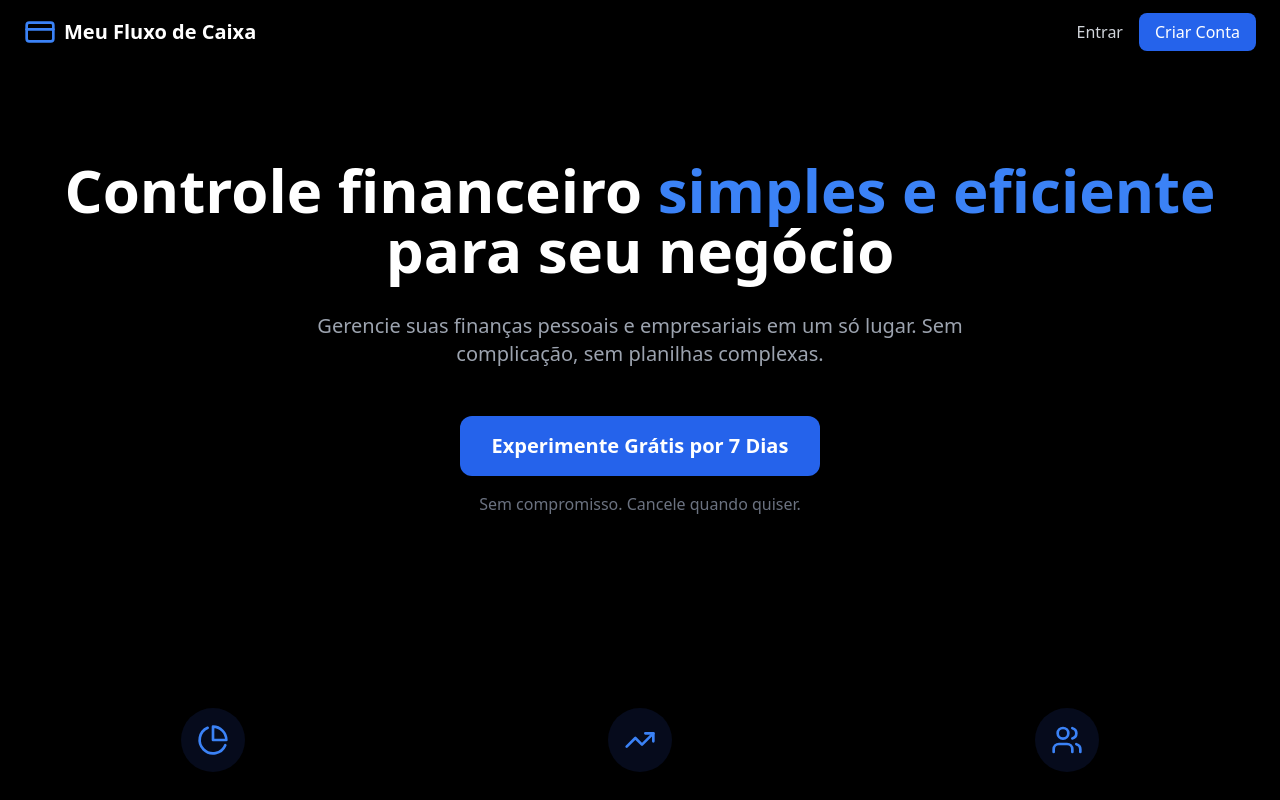
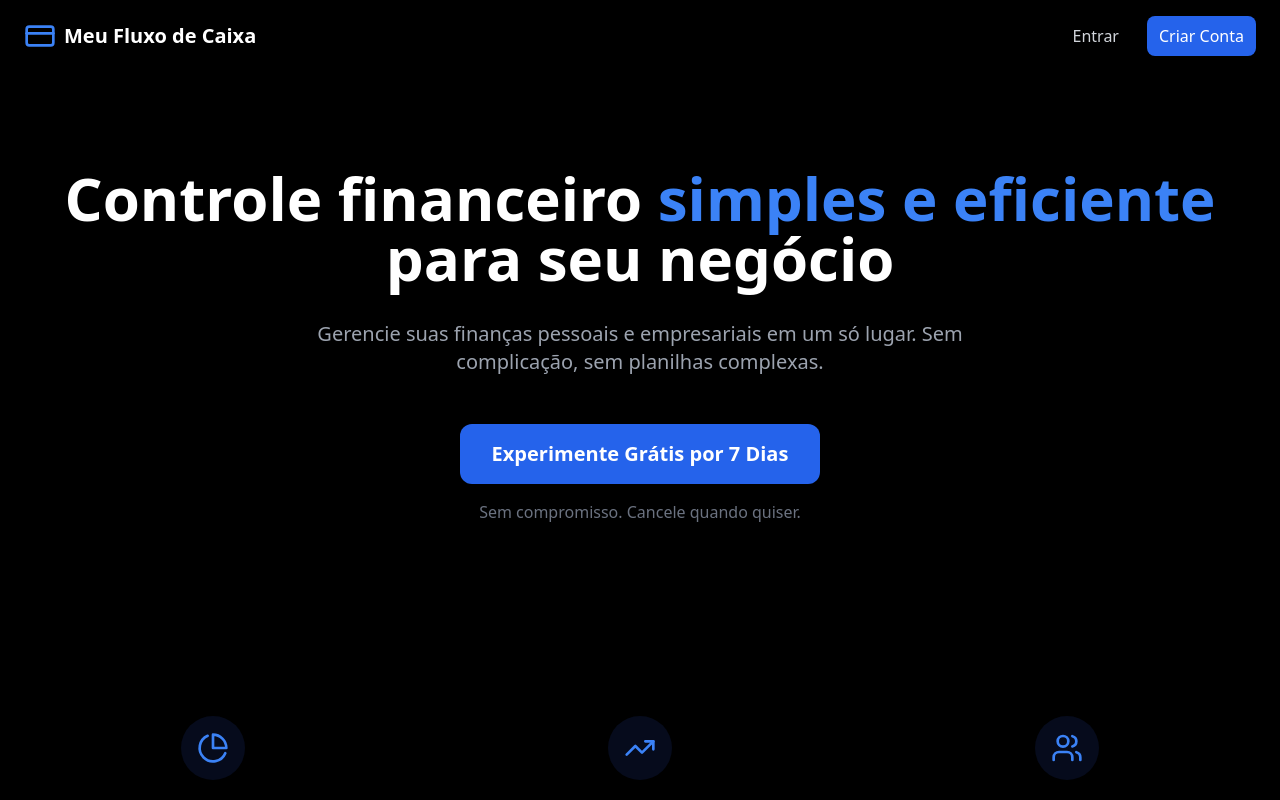
Before and after one commit to FelipeBenedetti/meu-fluxo-de-caixa-simples, a React (Vite) app: page / in a window 1280 px wide. Shown: the top 800 px of the page. Built offline with nearby package versions, Linux system fonts and the light colour scheme; no server answers.

Commit message:
fix homepage

```diff
--- a/src/pages/HomePage.tsx
+++ b/src/pages/HomePage.tsx
@@ -11,13 +11,16 @@ const HomePage = () => {
                         <CreditCard className="h-8 w-8 text-blue-500" />
                         <span className="ml-2 text-xl font-bold">Meu Fluxo de Caixa</span>
                     </div>
-                    <div className="space-x-4">
-                        <Link to="/login" className="text-gray-300 hover:text-white">
+                    <div className="flex items-center space-x-2 sm:space-x-4">
+                        <Link
+                            to="/login"
+                            className="px-3 py-2 text-sm sm:text-base text-gray-300 hover:text-white transition-colors"
+                        >
                             Entrar
                         </Link>
                         <Link
                             to="/register"
-                            className="px-4 py-2 rounded-lg bg-blue-600 hover:bg-blue-700 text-white font-medium"
+                            className="px-3 py-2 text-sm sm:text-base rounded-lg bg-blue-600 hover:bg-blue-700 text-white font-medium transition-colors"
                         >
                             Criar Conta
                         </Link>
```
